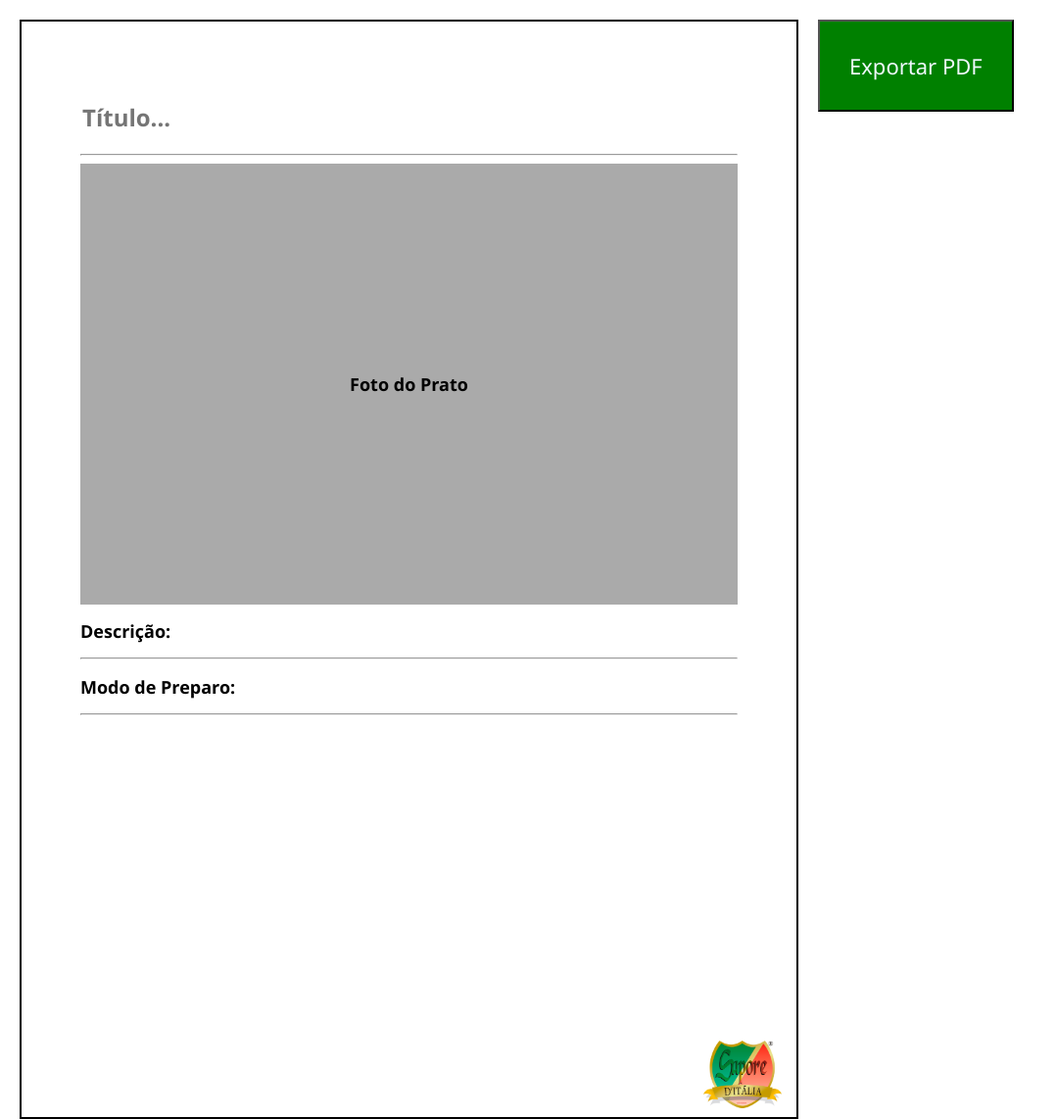
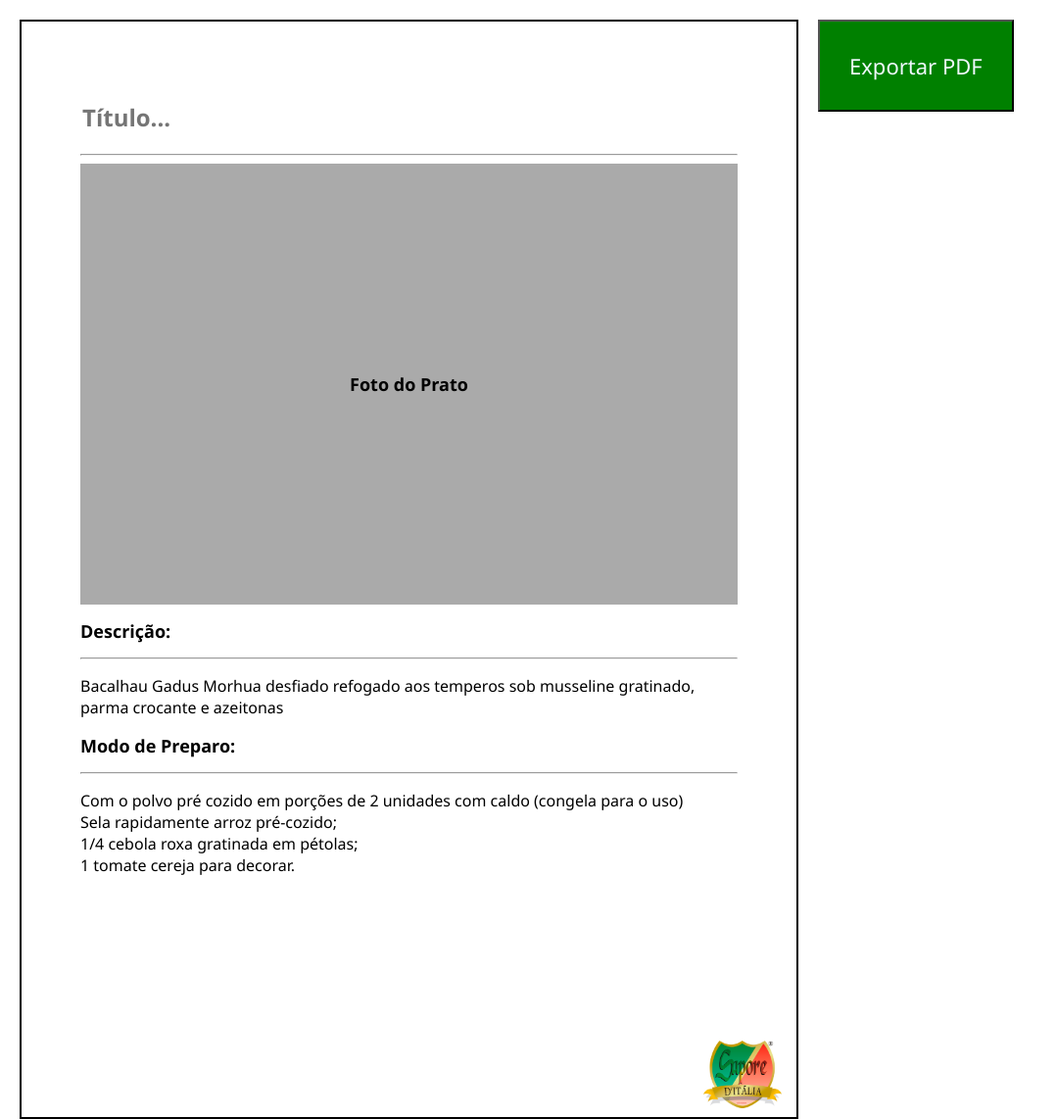
Before and after one commit to famigliamuccini/gerador-de-ficha2, a plain HTML site: page index.html in a window 1280 px wide. Shown: the whole page at 98% size, without its empty margins (0-1078 px from the left). Drawn offline with Linux system fonts and the light colour scheme.

Commit message:
Update index.html

```diff
--- a/index.html
+++ b/index.html
@@ -23,13 +23,21 @@
     <h2>Descrição:</h2>
     <hr>
     <!-- <textarea name="textDesc" id="textDesc" cols="0" rows="20" placeholder="Drescrição..."></textarea> -->
-
     <p>
+      Bacalhau Gadus Morhua desfiado refogado aos temperos sob musseline gratinado, parma crocante e azeitonas
     </p>
 
     <h2 for="textPrep">Modo de Preparo:</h2>
     <hr>
     <p>
+      Com o polvo pré cozido em porções de 2 unidades com caldo (congela para o uso)<br>
+      Sela rapidamente
+      arroz
+      pré-cozido;
+      <br>
+      1/4 cebola roxa gratinada em pétolas;
+      <br>
+      1 tomate cereja para decorar.
     </p>
     <!-- <textarea name="textPrep" id="textPrep" cols="30" rows="10" placeholder="Receita..."></textarea> -->
     <img id="logo" src="src/Logo Sapore PNG.png" alt="">
```
